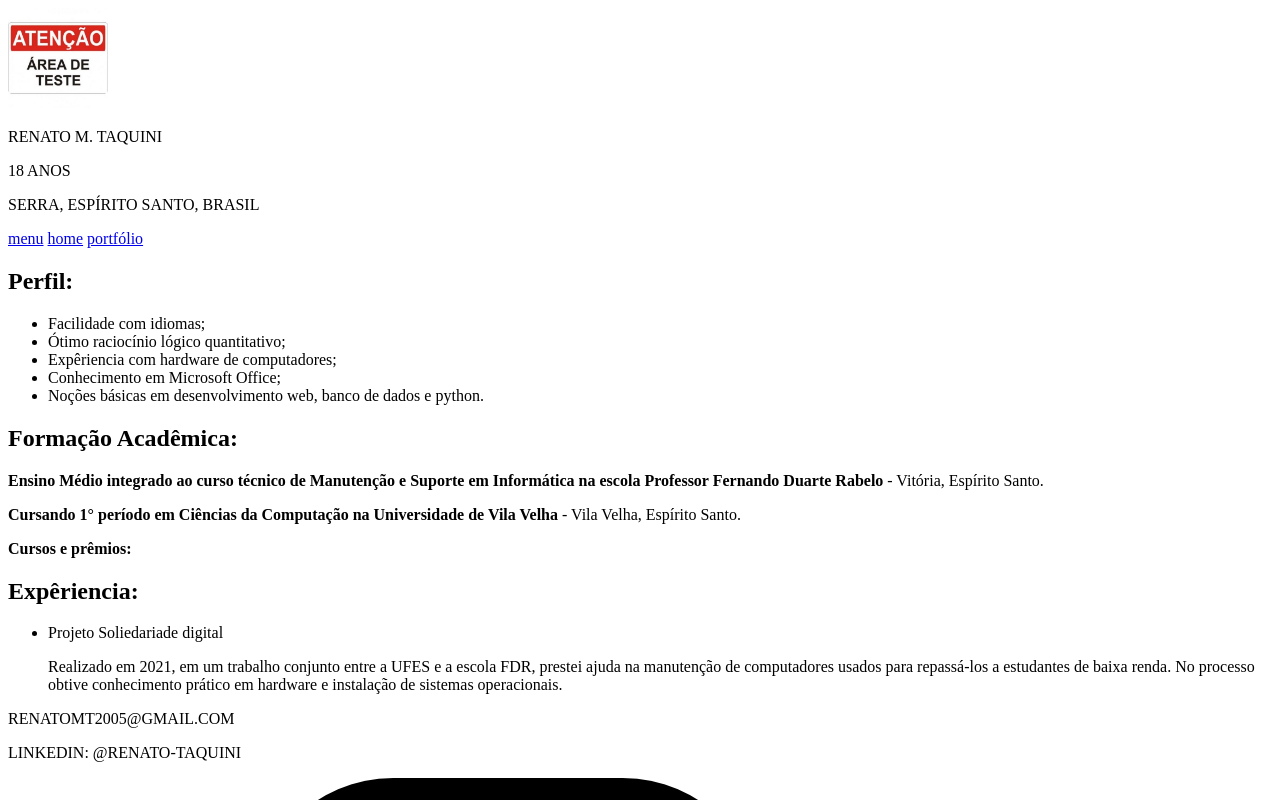
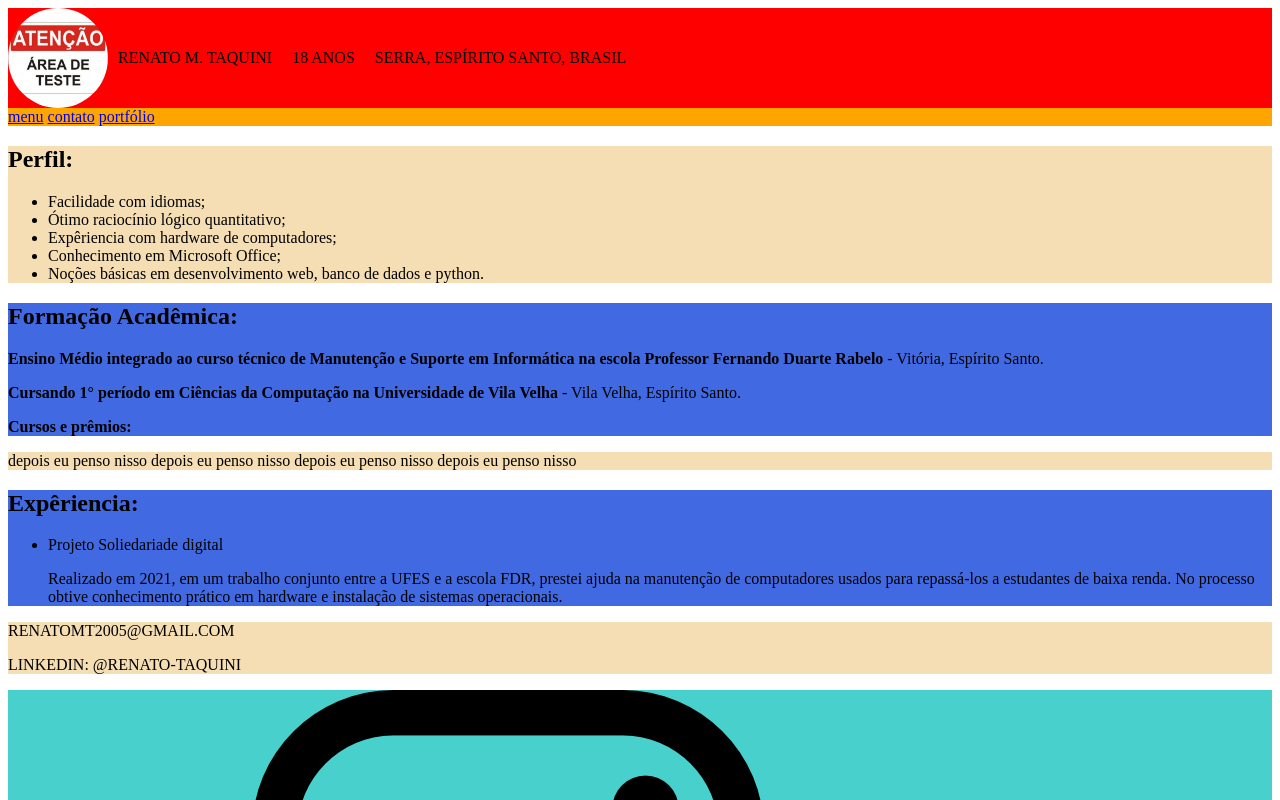
Before and after one commit to Kendekiw/aulauvv, a plain HTML site: page index.html in a window 1280 px wide. Shown: the top 800 px of the page. Drawn offline with Linux system fonts and the light colour scheme.

```diff
--- a/index.html
+++ b/index.html
@@ -6,23 +6,22 @@
     <meta name="viewport" content="width=device-width, initial-scale=1.0">
     <title>Aula 01 - Currículo</title>
     <link href="styles.css" rel="stylesheet" type="text/css">
-
 </head>
 
 <body>
     <header>
         <section id="info">
-            <img src="imagens/image_preview.jpg" height="100" width="100">
+            <img src="imagens/image_preview.jpg">
             <p>RENATO M. TAQUINI</p>
             <p>18 ANOS</p>
             <p>SERRA, ESPÍRITO SANTO, BRASIL</p>
         </section>
 
-        <div id="bar">
+        <section id="bar">
             <a href="#">menu</a>
-            <a href="#">home</a>
+            <a href="#">contato</a>
             <a href="#">portfólio</a>
-        </div>
+        </section>
     </header>
 
     <main>
@@ -45,7 +44,10 @@
         </section>
 
         <section class="esq">
-                <!--qualificações-->
+                <a>depois eu penso nisso</a>
+                <a>depois eu penso nisso</a>
+                <a>depois eu penso nisso</a>
+                <a>depois eu penso nisso</a>
         </section>
 
         <section class="dir">
@@ -64,11 +66,10 @@
     </main>
 
     <footer>
-        <a id="teste" href="https://github.com/Kendekiw/"><img class="logo" src="imagens/github-mark.png"></a>
+        <a href="https://github.com/Kendekiw/"><img class="logo" src="imagens/github-mark.png"></a>
         <a href="https://instagram.com/kendekiw"><img class="logo" src="imagens/logotipo-do-instagram.png"></a>
         <a href="https://linkedin.com/in/renato-taquini"><img class="logo" src="imagens/linkedin.png"></a>
         <!--inserir parte para baixar curriculo-->
     </footer>
-
 </body>
 </html>
--- a/styles.css
+++ b/styles.css
@@ -0,0 +1,31 @@
+#info{
+    background-color: red;
+    display: flex;
+
+}
+
+#info p{
+    margin: 10px;
+    align-content: center;
+}
+
+#info img{
+    width: 100px;
+    height: 100px;
+    border-radius: 60px;
+}
+
+#bar{
+    background-color: orange;
+}
+
+.esq{
+    background-color: wheat;
+}
+.dir{
+    background-color: royalblue;
+}
+
+footer {
+    background-color: mediumturquoise;
+}
```
